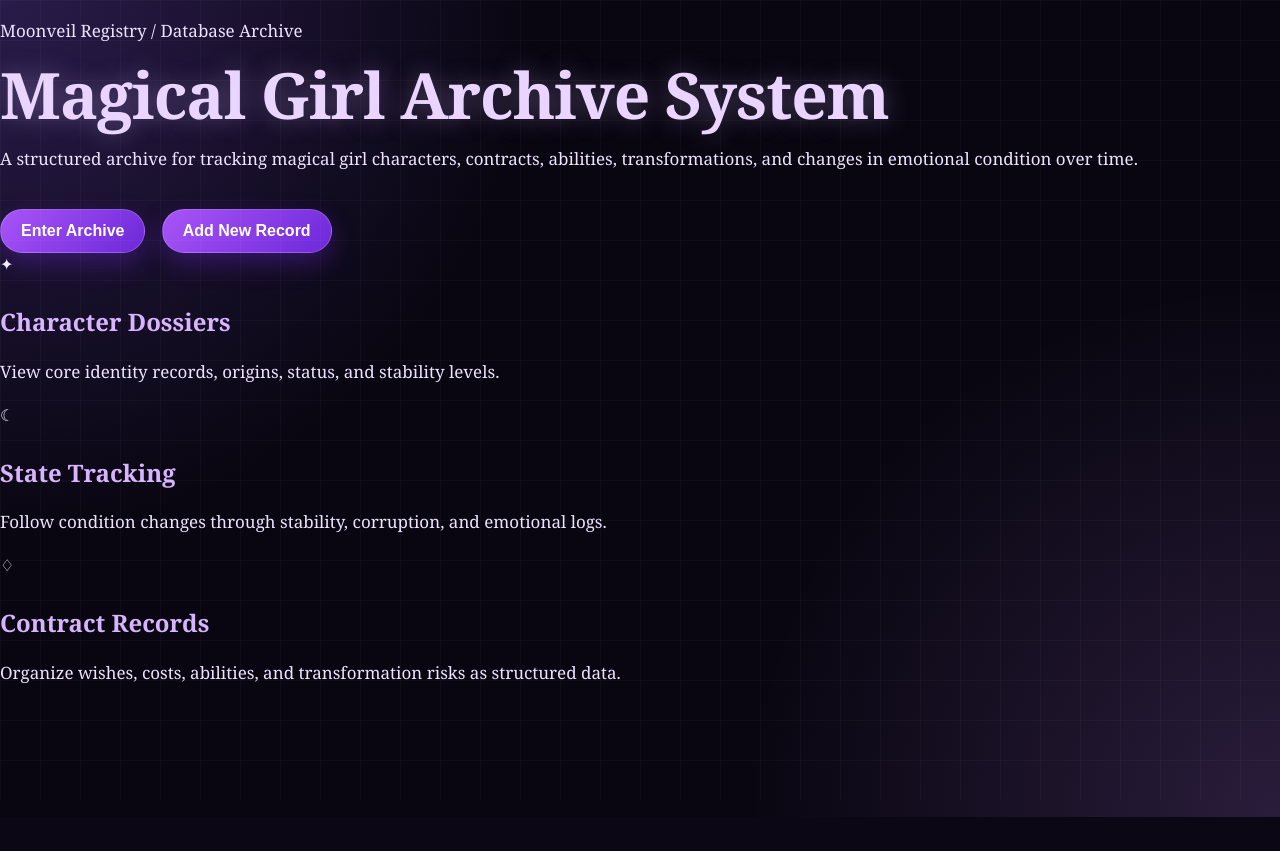
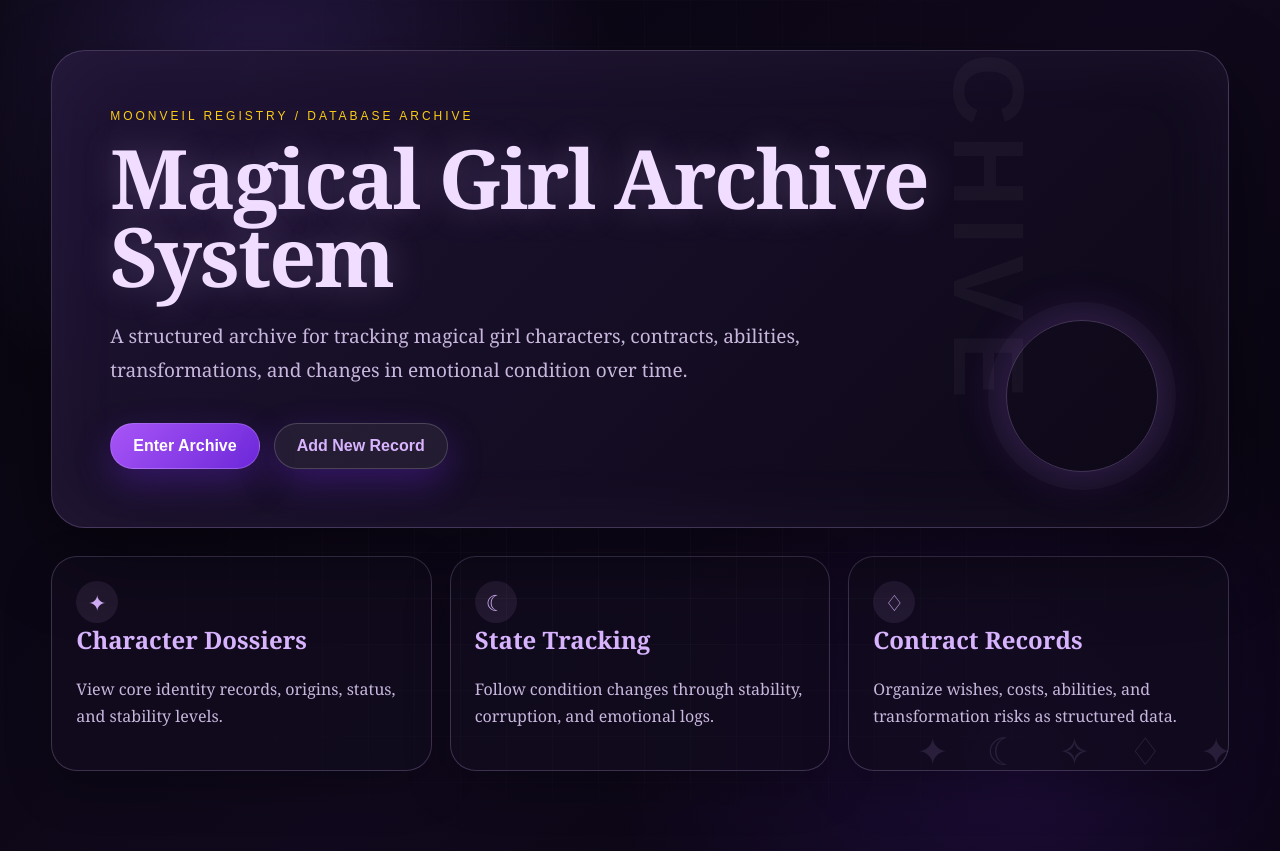
Before and after one commit to LKW000/Magical-Girl-Archive-System, a Flask app: page / in a window 1280 px wide. Before the commit the page ends 817 px from the top, so only its background shows below. Run offline with Flask 3, Linux system fonts and the light colour scheme.

Commit message:
tutorials are complex but I did it so I update it. yay

```diff
--- a/static/style.css
+++ b/static/style.css
@@ -1,208 +1,504 @@
-/* Magical Girl Archive System - Gothic UI */
-
 * {
     box-sizing: border-box;
+}
+
+:root {
+    --bg: #07050d;
+    --panel: rgba(22, 15, 34, 0.92);
+    --panel-dark: rgba(12, 8, 20, 0.95);
+    --border: rgba(220, 190, 255, 0.22);
+    --text: #f5edff;
+    --muted: #c8b7dd;
+    --lavender: #d8b4fe;
+    --violet: #8b5cf6;
+    --deep: #2e174f;
+    --danger: #fb7185;
+    --gold: #facc15;
 }
 
 body {
     margin: 0;
     min-height: 100vh;
-    font-family: Georgia, "Times New Roman", serif;
+    font-family: "Georgia", "Times New Roman", serif;
+    color: var(--text);
     background:
-        radial-gradient(circle at top left, rgba(139, 92, 246, 0.25), transparent 35%),
-        radial-gradient(circle at bottom right, rgba(192, 132, 252, 0.18), transparent 35%),
-        #090611;
-    color: #f5edff;
+        radial-gradient(circle at 20% 10%, rgba(139, 92, 246, 0.22), transparent 28%),
+        radial-gradient(circle at 80% 90%, rgba(76, 29, 149, 0.28), transparent 32%),
+        linear-gradient(135deg, #07050d, #10091d 55%, #05030a);
 }
 
 body::before {
     content: "";
     position: fixed;
     inset: 0;
+    pointer-events: none;
     background-image:
-        linear-gradient(rgba(255,255,255,0.03) 1px, transparent 1px),
-        linear-gradient(90deg, rgba(255,255,255,0.03) 1px, transparent 1px);
-    background-size: 40px 40px;
+        linear-gradient(rgba(255,255,255,0.025) 1px, transparent 1px),
+        linear-gradient(90deg, rgba(255,255,255,0.025) 1px, transparent 1px);
+    background-size: 46px 46px;
+    mask-image: radial-gradient(circle, black 30%, transparent 80%);
+}
+
+body::after {
+    content: "✦   ☾   ✧   ♢   ✦";
+    position: fixed;
+    bottom: 24px;
+    right: 34px;
+    color: rgba(216, 180, 254, 0.12);
+    font-size: 38px;
+    letter-spacing: 14px;
     pointer-events: none;
 }
 
-.container {
-    width: min(1100px, 92%);
-    margin: 70px auto;
-    padding: 42px;
-    background: rgba(24, 16, 42, 0.88);
-    border: 1px solid rgba(216, 180, 254, 0.22);
-    border-radius: 26px;
+.archive-shell {
+    width: min(1180px, 92%);
+    margin: 0 auto;
+    padding: 50px 0 80px;
+}
+
+/* Navigation */
+
+.top-nav {
+    display: flex;
+    justify-content: space-between;
+    gap: 14px;
+    margin-bottom: 28px;
+    padding: 14px 18px;
+    background: rgba(12, 8, 20, 0.72);
+    border: 1px solid var(--border);
+    border-radius: 999px;
+    backdrop-filter: blur(10px);
+}
+
+.top-nav a {
+    color: var(--muted);
+    text-decoration: none;
+    font-family: Arial, sans-serif;
+    font-size: 14px;
+    font-weight: 700;
+}
+
+.top-nav a:hover {
+    color: var(--lavender);
+}
+
+/* Home */
+
+.hero-panel {
+    position: relative;
+    min-height: 430px;
+    padding: 58px;
+    border-radius: 34px;
+    background:
+        linear-gradient(135deg, rgba(31, 20, 52, 0.96), rgba(13, 8, 22, 0.96)),
+        repeating-linear-gradient(
+            90deg,
+            transparent,
+            transparent 28px,
+            rgba(255,255,255,0.03) 29px
+        );
+    border: 1px solid var(--border);
     box-shadow:
-        0 0 40px rgba(139, 92, 246, 0.22),
-        inset 0 0 40px rgba(255, 255, 255, 0.02);
-    backdrop-filter: blur(8px);
+        0 30px 80px rgba(0, 0, 0, 0.45),
+        inset 0 0 80px rgba(216, 180, 254, 0.05);
+    overflow: hidden;
+}
+
+.hero-panel::before {
+    content: "ARCHIVE";
+    position: absolute;
+    right: -20px;
+    top: 40px;
+    font-family: Arial, sans-serif;
+    font-size: 100px;
+    font-weight: 900;
+    letter-spacing: 10px;
+    color: rgba(255,255,255,0.035);
+    transform: rotate(90deg);
+}
+
+.hero-panel::after {
+    content: "";
+    position: absolute;
+    right: 70px;
+    bottom: 55px;
+    width: 150px;
+    height: 150px;
+    border: 1px solid rgba(216, 180, 254, 0.25);
+    border-radius: 50%;
+    box-shadow:
+        0 0 0 18px rgba(216, 180, 254, 0.03),
+        0 0 50px rgba(168, 85, 247, 0.25);
+}
+
+.eyebrow {
+    margin: 0 0 16px;
+    color: var(--gold);
+    font-family: Arial, sans-serif;
+    font-size: 12px;
+    letter-spacing: 3px;
+    text-transform: uppercase;
 }
 
 h1 {
-    margin: 0 0 18px;
-    font-size: clamp(38px, 6vw, 64px);
-    line-height: 1;
-    color: #e9d5ff;
-    letter-spacing: -1px;
-    text-shadow: 0 0 25px rgba(216, 180, 254, 0.35);
+    margin: 0;
+    max-width: 820px;
+    font-size: clamp(44px, 7vw, 82px);
+    line-height: 0.95;
+    color: #f0ddff;
+    letter-spacing: -2px;
+    text-shadow: 0 0 35px rgba(216, 180, 254, 0.25);
 }
 
 h2 {
-    color: #d8b4ff;
-    margin-top: 30px;
+    color: var(--lavender);
+    margin-top: 0;
 }
 
-p {
-    font-size: 17px;
-    line-height: 1.7;
-    color: #eee2ff;
+.hero-text,
+.page-header p {
+    max-width: 760px;
+    margin-top: 24px;
+    color: var(--muted);
+    font-size: 19px;
+    line-height: 1.8;
 }
 
-a {
-    color: inherit;
+.hero-actions {
+    margin-top: 36px;
+    display: flex;
+    flex-wrap: wrap;
+    gap: 14px;
 }
 
 .button {
     display: inline-block;
-    margin-top: 18px;
-    margin-right: 12px;
-    padding: 12px 20px;
+    padding: 13px 22px;
+    border-radius: 999px;
     background: linear-gradient(135deg, #a855f7, #6d28d9);
-    color: #ffffff;
+    color: white;
     text-decoration: none;
-    border-radius: 999px;
     font-family: Arial, sans-serif;
-    font-weight: 700;
+    font-weight: 800;
     border: 1px solid rgba(255,255,255,0.18);
-    box-shadow: 0 10px 25px rgba(109, 40, 217, 0.35);
-    transition: transform 0.2s ease, box-shadow 0.2s ease;
+    box-shadow: 0 14px 35px rgba(109, 40, 217, 0.35);
 }
 
-.button:hover {
-    transform: translateY(-2px);
-    box-shadow: 0 14px 35px rgba(168, 85, 247, 0.45);
+.button.ghost {
+    background: rgba(255,255,255,0.06);
+    color: var(--lavender);
 }
 
-.button.secondary {
-    background: rgba(76, 29, 149, 0.85);
+.archive-overview {
+    margin-top: 28px;
+    display: grid;
+    grid-template-columns: repeat(3, 1fr);
+    gap: 18px;
 }
 
-/* Character grid */
-
-.character-grid {
-    display: grid;
-    grid-template-columns: repeat(auto-fit, minmax(240px, 1fr));
-    gap: 22px;
-    margin-top: 34px;
+.info-card {
+    padding: 24px;
+    min-height: 190px;
+    background: rgba(18, 12, 30, 0.82);
+    border: 1px solid var(--border);
+    border-radius: 26px;
+    box-shadow: 0 18px 45px rgba(0,0,0,0.28);
 }
 
-.card {
+.symbol {
+    display: inline-flex;
+    width: 42px;
+    height: 42px;
+    align-items: center;
+    justify-content: center;
+    border-radius: 50%;
+    background: rgba(216, 180, 254, 0.09);
+    color: var(--lavender);
+    font-size: 22px;
+}
+
+/* Page Header */
+
+.page-header {
+    padding: 36px;
+    border-radius: 30px;
+    background: var(--panel);
+    border: 1px solid var(--border);
+    box-shadow: 0 24px 65px rgba(0,0,0,0.35);
+}
+
+/* Dossier Cards */
+
+.dossier-grid {
+    margin-top: 26px;
+    display: grid;
+    grid-template-columns: repeat(auto-fit, minmax(260px, 1fr));
+    gap: 22px;
+}
+
+.dossier-card {
     position: relative;
-    background: linear-gradient(180deg, rgba(42, 27, 70, 0.95), rgba(25, 16, 43, 0.95));
     padding: 24px;
-    border-radius: 22px;
-    border: 1px solid rgba(216, 180, 254, 0.18);
-    box-shadow: 0 18px 35px rgba(0, 0, 0, 0.28);
+    min-height: 330px;
+    border-radius: 26px;
+    background:
+        linear-gradient(180deg, rgba(31, 20, 52, 0.97), rgba(13, 8, 22, 0.97));
+    border: 1px solid var(--border);
+    box-shadow: 0 18px 45px rgba(0,0,0,0.32);
     overflow: hidden;
 }
 
-.card::before {
+.dossier-card::before {
+    content: "";
+    position: absolute;
+    inset: 14px;
+    border: 1px solid rgba(216, 180, 254, 0.08);
+    border-radius: 20px;
+    pointer-events: none;
+}
+
+.dossier-card::after {
     content: "✦";
     position: absolute;
-    top: 14px;
-    right: 18px;
-    color: rgba(216, 180, 254, 0.35);
-    font-size: 22px;
-}
-
-.card h2 {
-    margin-top: 0;
-    color: #f0d9ff;
+    right: 24px;
+    top: 22px;
+    color: rgba(216, 180, 254, 0.24);
     font-size: 26px;
 }
 
-.card p {
-    margin: 8px 0;
+.file-label {
+    color: var(--gold);
+    font-family: Arial, sans-serif;
+    font-size: 11px;
+    letter-spacing: 2px;
+    margin-bottom: 18px;
+}
+
+.dossier-card h2 {
+    max-width: 200px;
+    margin: 0 0 14px;
+    font-size: 28px;
+    color: #f2ddff;
+}
+
+.status-row {
+    margin-bottom: 18px;
+}
+
+.status-badge {
+    display: inline-block;
+    padding: 6px 12px;
+    border-radius: 999px;
+    font-family: Arial, sans-serif;
+    font-size: 12px;
+    font-weight: 800;
+    text-transform: uppercase;
+    letter-spacing: 1px;
+    background: rgba(216, 180, 254, 0.12);
+    color: var(--lavender);
+    border: 1px solid rgba(216, 180, 254, 0.22);
+}
+
+.status-active {
+    color: #c4b5fd;
+}
+
+.status-unstable {
+    color: #facc15;
+}
+
+.status-critical,
+.status-corrupted {
+    color: #fb7185;
+}
+
+.record-list {
+    margin-top: 18px;
+}
+
+.record-list p {
+    display: flex;
+    justify-content: space-between;
+    gap: 16px;
+    margin: 11px 0;
+    color: #eadfff;
     font-size: 15px;
 }
 
-/* Detail page */
+.record-list span {
+    color: var(--muted);
+    font-family: Arial, sans-serif;
+    font-size: 12px;
+    text-transform: uppercase;
+    letter-spacing: 1px;
+}
 
-.detail-card {
-    margin-top: 25px;
-    border-left: 5px solid #c084fc;
+.stability-track {
+    height: 9px;
+    margin: 22px 0;
+    background: rgba(255,255,255,0.08);
+    border-radius: 999px;
+    overflow: hidden;
+}
+
+.stability-fill {
+    height: 100%;
+    background: linear-gradient(90deg, #7c3aed, #d8b4fe);
+    border-radius: 999px;
+}
+
+.dossier-link {
+    display: inline-block;
+    margin-top: 8px;
+    color: var(--lavender);
+    text-decoration: none;
+    font-family: Arial, sans-serif;
+    font-weight: 800;
+}
+
+.dossier-link:hover {
+    text-decoration: underline;
+}
+
+/* Detail Page */
+
+.dossier-detail {
+    padding: 36px;
+    border-radius: 30px;
+    background: var(--panel);
+    border: 1px solid var(--border);
+    box-shadow: 0 24px 65px rgba(0,0,0,0.35);
+}
+
+.detail-header {
+    padding-bottom: 28px;
+    border-bottom: 1px solid rgba(216, 180, 254, 0.14);
+}
+
+.detail-header .status-badge {
+    margin-top: 22px;
+}
+
+.detail-grid {
+    margin-top: 26px;
+    display: grid;
+    grid-template-columns: 1.2fr 0.8fr;
+    gap: 22px;
+}
+
+.archive-box {
+    padding: 24px;
+    border-radius: 24px;
+    background: var(--panel-dark);
+    border: 1px solid rgba(216, 180, 254, 0.16);
+}
+
+.archive-box p,
+.timeline-content p,
+.info-card p {
+    color: var(--muted);
+    line-height: 1.7;
+}
+
+strong {
+    color: #f2ddff;
+}
+
+.large {
+    height: 12px;
+}
+
+.timeline-section {
+    margin-top: 34px;
 }
 
 .timeline {
     margin-top: 20px;
     display: grid;
-    gap: 18px;
+    gap: 16px;
 }
 
-.log-card {
-    border-left: 5px solid #8b5cf6;
+.timeline-entry {
+    display: grid;
+    grid-template-columns: 150px 1fr;
+    gap: 18px;
+    align-items: stretch;
 }
 
-strong {
-    color: #f3d9ff;
+.timeline-date {
+    padding: 18px;
+    border-radius: 20px;
+    background: rgba(216, 180, 254, 0.08);
+    border: 1px solid rgba(216, 180, 254, 0.14);
+    color: var(--gold);
+    font-family: Arial, sans-serif;
+    font-weight: 800;
+    font-size: 13px;
 }
 
-/* Forms */
+.timeline-content {
+    padding: 20px;
+    border-radius: 20px;
+    background: rgba(12, 8, 20, 0.82);
+    border: 1px solid rgba(216, 180, 254, 0.14);
+}
+
+.timeline-content h3 {
+    margin: 0 0 10px;
+    color: var(--lavender);
+}
+
+/* Form */
 
 .form-card {
-    margin-top: 25px;
-    display: flex;
-    flex-direction: column;
+    margin-top: 24px;
+    display: grid;
     gap: 14px;
-    background: linear-gradient(180deg, rgba(42, 27, 70, 0.95), rgba(25, 16, 43, 0.95));
     padding: 28px;
-    border-radius: 22px;
-    border: 1px solid rgba(216, 180, 254, 0.18);
-    box-shadow: 0 18px 35px rgba(0, 0, 0, 0.28);
+    border-radius: 26px;
+    background: var(--panel-dark);
+    border: 1px solid var(--border);
 }
 
 label {
-    color: #e9d5ff;
+    color: var(--lavender);
     font-family: Arial, sans-serif;
-    font-weight: 700;
+    font-size: 13px;
+    font-weight: 800;
+    letter-spacing: 1px;
+    text-transform: uppercase;
 }
 
 input,
 select {
     width: 100%;
-    padding: 13px 14px;
+    padding: 14px 15px;
     border-radius: 14px;
-    border: 1px solid rgba(192, 132, 252, 0.45);
-    background: rgba(9, 6, 17, 0.88);
-    color: #f4ecff;
+    border: 1px solid rgba(216, 180, 254, 0.28);
+    background: rgba(4, 3, 8, 0.85);
+    color: var(--text);
     font-size: 15px;
-    outline: none;
-}
-
-input:focus,
-select:focus {
-    border-color: #d8b4ff;
-    box-shadow: 0 0 0 3px rgba(168, 85, 247, 0.18);
 }
 
 button {
     border: none;
     cursor: pointer;
-    font-size: 16px;
+    margin-top: 12px;
 }
 
-/* Small screen cleanup */
+/* Responsive */
 
-@media (max-width: 700px) {
-    .container {
-        margin: 30px auto;
-        padding: 26px;
+@media (max-width: 850px) {
+    .archive-overview,
+    .detail-grid {
+        grid-template-columns: 1fr;
     }
 
-    .button {
-        display: block;
-        text-align: center;
-        margin-right: 0;
+    .timeline-entry {
+        grid-template-columns: 1fr;
+    }
+
+    .hero-panel {
+        padding: 36px;
     }
 }
```
